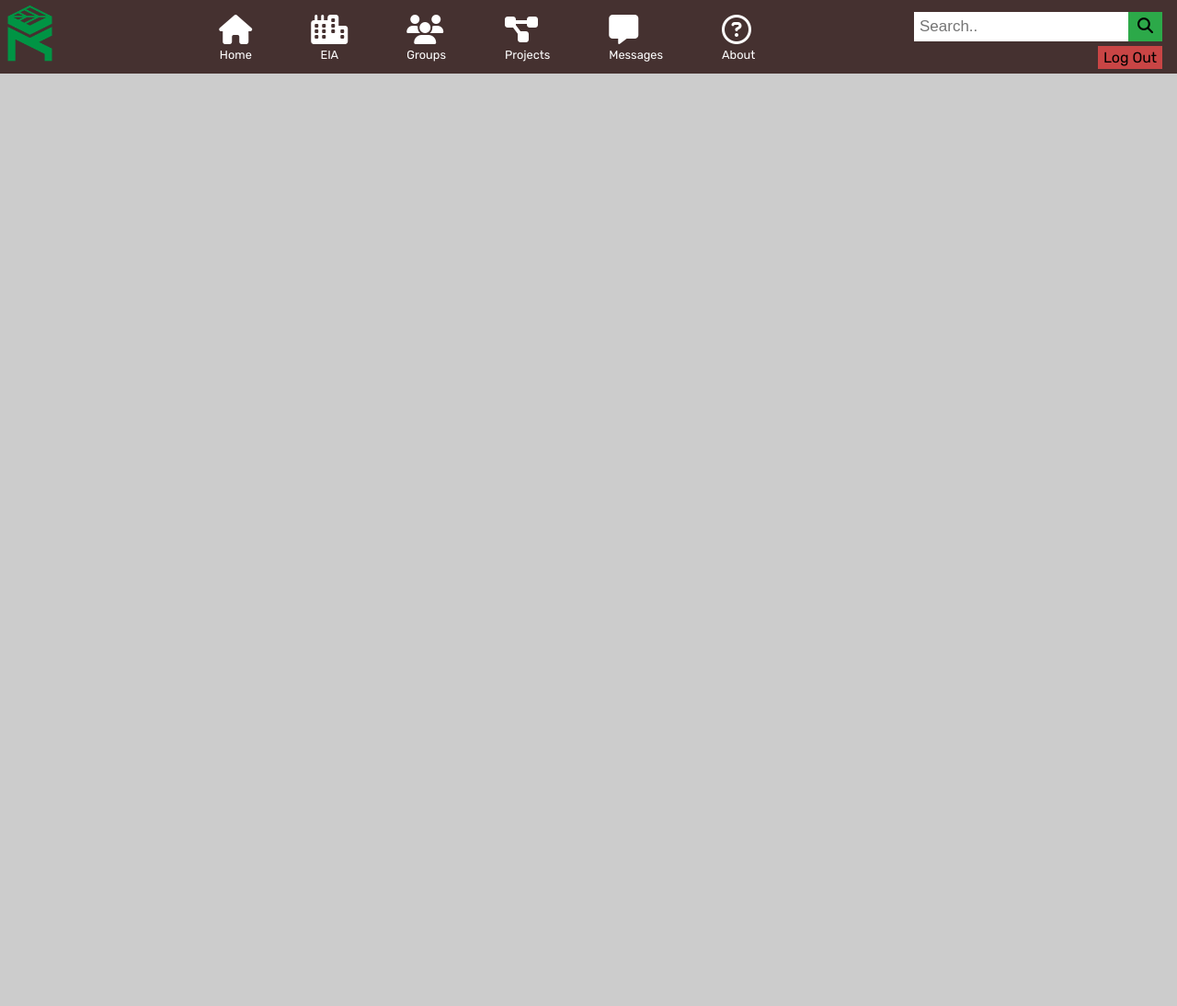
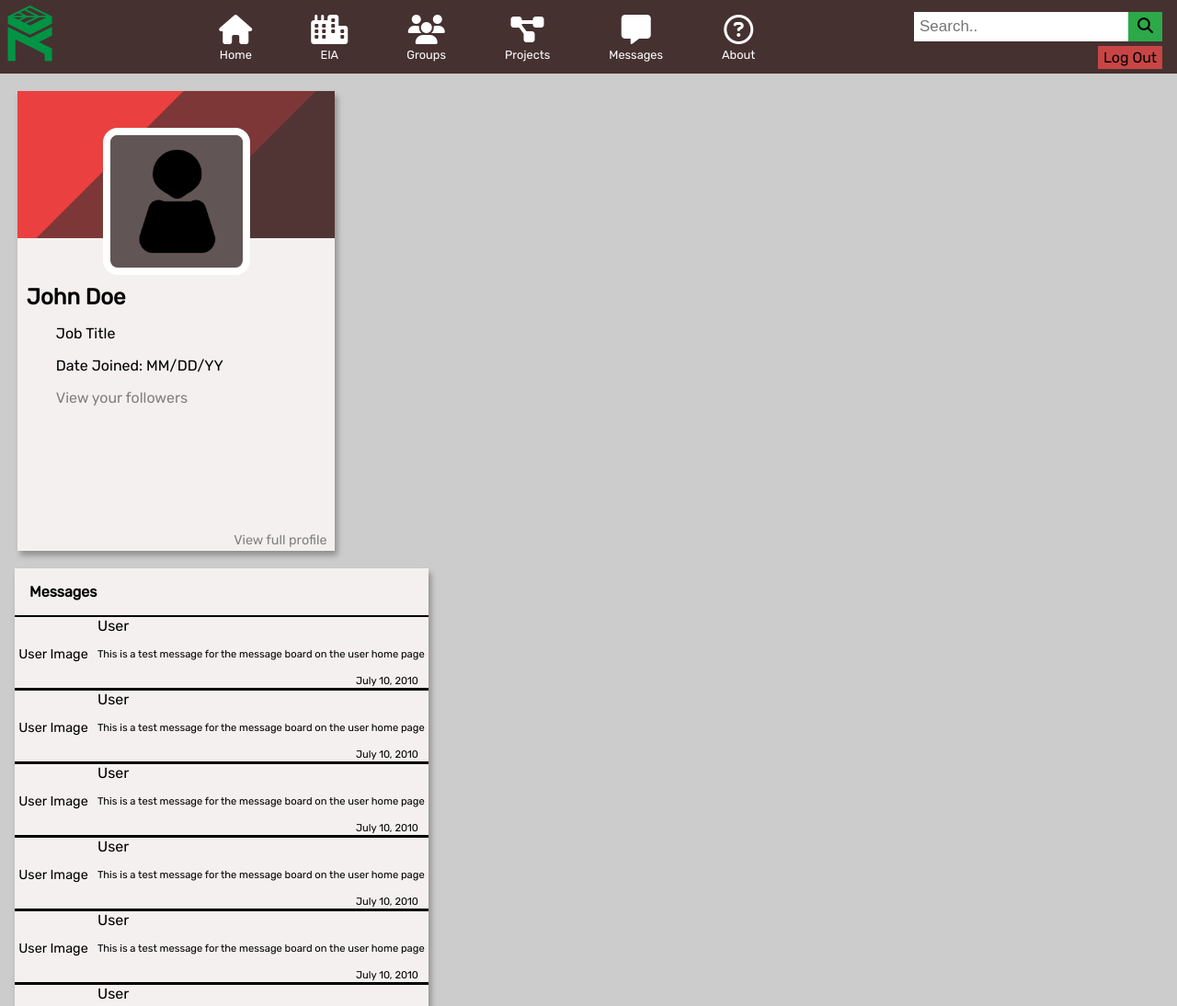
Before and after one commit to Gander-Alexander/redi, a plain HTML site: page html/user-page-section/user-home-page.html in a window 1280 px wide. Shown: the top 1094 px of the page at 92% size. Before the commit the page ends 800 px from the top, so only its background shows below. Drawn offline with Linux system fonts and the light colour scheme; a web font is replaced by a local one.

Commit message:
Added the profile card and the messages board on the home page as well as made a couple arrays in javascript for the data

```diff
--- a/css/Page_Specific_CSS/user-page-section/user-home-page.css
+++ b/css/Page_Specific_CSS/user-page-section/user-home-page.css
@@ -3,7 +3,7 @@ body {
 }
 
 
-
+/* -----------This is for the entire nav bar to set how it looks, it's height and its display type */
 .user-navbar {
     display: flex;
     justify-content: space-between;
@@ -11,26 +11,32 @@ body {
     height: 80px;
 }
 
+/* -------------------------------------------------------------------------------- */
 
 
 
 
-
+/* -----------This is for the logo */
 .logo {
     justify-content: flex-start;
     margin: .3em;
     width: 3.5em;
 }
 
+/* --------------------------------------------------------------------------------- */
 
 
 
+
+
+/* ------------This is for the nav links aka: projects, messages, home page icons and their respective name beneath them */
 .nav-links {
     display: flex;
     justify-content: center;
 }
 
 .nav-links li {
+    text-align: center;
     color: white;
     list-style: none;
     font-size: 2em;
@@ -52,9 +58,10 @@ body {
     color: white;
 }
 
+/* ------------------------------------------------------------------------------ */
 
 
-
+/* ----------This is for the search bar in the nav */
 .user-navbar .search-container {
     justify-content: flex-end;
     float: right;
@@ -83,11 +90,12 @@ body {
     background: rgb(27, 152, 42);
 }
 
+/* -------------------------------------------------------------------- */
 
 
 
 
-
+/* --------This is for the log out button */
 .log-out-button {
     position: absolute;
     right: 16px;
@@ -107,10 +115,196 @@ body {
     color: white;
 }
 
+/* ------------------------------------------------------------------- */
 
 
 
 
+
+
+/* ---------------This is for the user profile card */
+
+.user-profile-card {
+    display: grid;
+    grid-template-columns: 1fr 1fr 1fr;
+    grid-template-rows: 200px 100px 120px;
+
+
+    /* This centers the image using a margin */
+    margin: auto;
+
+    margin: 1.2em;
+
+
+    align-self: center;
+    background-color: rgb(245, 240, 240);
+    box-shadow: 3px 5px 6px rgb(146, 144, 144);
+    width: 345px;
+    height: 500px;
+}
+
+
+
+
+.banner {
+    grid-column: 1 / 4;
+    grid-row: 1 / 1;
+    object-fit: cover;
+    height: 10rem;
+    width: 100%;
+
+}
+
+.profile {
+    height: 10rem;
+    width: 10rem;
+    border: .5rem solid rgb(255, 255, 255);
+    border-radius: 10%;
+    grid-column-start: 2;
+    grid-row: 1 / 2;
+    align-self: end;
+}
+
+
+
+.profile-description-text {
+
+    margin: 1em;
+
+}
+
+
+.profile-description-text p {
+    margin: 1em;
+}
+
+
+
+
+
+
+
+
+/* Places the text where I need it to be on my grid */
+.text {
+
+    padding: .6rem;
+    grid-column: 1 / 4;
+    grid-row: 2 / 3;
+}
+
+
+.view-profile-text {
+    color: grey;
+
+
+    align-self: end;
+    justify-self: end;
+    margin-right: .6em;
+    margin-bottom: .2em;
+    font-size: .9em;
+    grid-column: -3 / -1;
+    grid-row: 4 / 5;
+}
+
+
+.view-profile-text a, .profile-description-text a {
+    color: grey;
+    text-decoration: none;
+}
+
+
+
+.view-profile-text a:hover, .profile-description-text a:hover {
+    color: green;
+}
+
+
+
+
+
+
+
+
+/* ----------------------------------------------------------------------- */
+
+
+
+
+
+
+
+
+
+
+
+
+
+
+
+
+/* This is the section for the message board on the left hand side of the screen below the user profile card */
+
+.messages {
+    margin: 1em;
+    background-color: rgb(245, 240, 240);
+    box-shadow: 3px 5px 6px rgb(146, 144, 144);
+    width: 450px;
+    height: fit-content;
+}
+
+.message-title {
+    padding: 1em;
+
+}
+
+
+
+.message-rectangle {
+    display: grid;
+    grid-template-columns: 90px 90px 90px 90px auto;
+    grid-template-rows: 20px 20px 20px auto;
+
+
+    border-top: black 2px solid;
+    border-bottom: black 1px solid;
+    height: 80px;
+    width: 100%;
+}
+
+
+.user-name {
+    grid-column: 2 / 3;
+}
+
+
+.user-image {
+    font-size: .9em;
+    grid-row: 2 / 4;
+    align-self: center;
+    margin-left: .3em;
+}
+
+
+.message-itself {
+    font-size: .7em;
+    grid-column: 2 / 6;
+    grid-row: 2 / 4;
+    align-self: center;
+}
+
+
+
+.message-date {
+    text-align: center;
+    align-self: end;
+    margin-bottom: .1em;
+    grid-column: 5 / 6;
+    grid-row: 4 / 5;
+    font-size: .7em;
+}
+
+/* --------------------------------------------------------------------------------------- */
 
 
 @media screen and (max-width: 800px) {
--- a/html/user-page-section/user-home-page.html
+++ b/html/user-page-section/user-home-page.html
@@ -70,6 +70,54 @@
 
 
 
+<!-- This section is for the user profile card that will be displayed below the nav bar on the top left side of the screen -->
+<section class="user-profile-card">
+    <img src="../../images/background-tri-color.png" class="banner" alt="Banner Background Image">
+    <img src="../../images/user-profile.png" class="profile" alt="Profile Image">
+   <div class="text">
+ <h1 class="profile-title">John Doe</h1>
+
+
+ <div class="bio-texts">
+
+    <ul class="profile-description-text">
+
+        <p>Job Title</p>
+
+        <p>Date Joined: MM/DD/YY</p>
+
+        <p><a href="">View your followers</a></p>
+
+    </ul>
+
+ </div>
+
+
+
+ </div>
+
+ <div class="profile-links">
+
+ </div>
+
+ <p class="view-profile-text"><a href="">View full profile</a></p>
+</section>
+
+
+<section class="messages">
+    <h4 class="message-title">Messages</h4>
+
+</section>
+
+
+
+
+
+
+
+
+
+<script src="../../js/user-page-section/messages.js"></script>
 </body>
 
 
--- /dev/null
+++ b/js/user-page-section/messages.js
@@ -0,0 +1,165 @@
+// This array will be for the message boards located on the user home page as well as the user profile page
+
+const messages = [
+
+    {
+        userName: 'User',
+        userImage: 'User Image',
+        incomingMessage: 'This is a test message for the message board on the user home page',
+
+        // The date here will have to be changed in the future to a function to allow a date to be properly added to the message itself
+        messageDate: 'July 10, 2010'
+
+    },
+
+    {
+        userName: 'User',
+        userImage: 'User Image',
+        incomingMessage: 'This is a test message for the message board on the user home page',
+
+        // The date here will have to be changed in the future to a function to allow a date to be properly added to the message itself
+        messageDate: 'July 10, 2010'
+
+    },
+
+    {
+        userName: 'User',
+        userImage: 'User Image',
+        incomingMessage: 'This is a test message for the message board on the user home page',
+
+        // The date here will have to be changed in the future to a function to allow a date to be properly added to the message itself
+        messageDate: 'July 10, 2010'
+
+    },
+
+    {
+        userName: 'User',
+        userImage: 'User Image',
+        incomingMessage: 'This is a test message for the message board on the user home page',
+
+        // The date here will have to be changed in the future to a function to allow a date to be properly added to the message itself
+        messageDate: 'July 10, 2010'
+
+    },
+
+    {
+        userName: 'User',
+        userImage: 'User Image',
+        incomingMessage: 'This is a test message for the message board on the user home page',
+
+        // The date here will have to be changed in the future to a function to allow a date to be properly added to the message itself
+        messageDate: 'July 10, 2010'
+
+    },
+
+    {
+        userName: 'User',
+        userImage: 'User Image',
+        incomingMessage: 'This is a test message for the message board on the user home page',
+
+        // The date here will have to be changed in the future to a function to allow a date to be properly added to the message itself
+        messageDate: 'July 10, 2010'
+
+    },
+
+    {
+        userName: 'User',
+        userImage: 'User Image',
+        incomingMessage: 'This is a test message for the message board on the user home page',
+
+        // The date here will have to be changed in the future to a function to allow a date to be properly added to the message itself
+        messageDate: 'July 10, 2010'
+
+    },
+
+    {
+        userName: 'User',
+        userImage: 'User Image',
+        incomingMessage: 'This is a test message for the message board on the user home page',
+
+        // The date here will have to be changed in the future to a function to allow a date to be properly added to the message itself
+        messageDate: 'July 10, 2010'
+
+    },
+
+    {
+        userName: 'User',
+        userImage: 'User Image',
+        incomingMessage: 'This is a test message for the message board on the user home page',
+
+        // The date here will have to be changed in the future to a function to allow a date to be properly added to the message itself
+        messageDate: 'July 10, 2010'
+
+    },
+
+    {
+        userName: 'User',
+        userImage: 'User Image',
+        incomingMessage: 'This is a test message for the message board on the user home page',
+
+        // The date here will have to be changed in the future to a function to allow a date to be properly added to the message itself
+        messageDate: 'July 10, 2010'
+
+    },
+
+    {
+        userName: 'User',
+        userImage: 'User Image',
+        incomingMessage: 'This is a test message for the message board on the user home page',
+
+        // The date here will have to be changed in the future to a function to allow a date to be properly added to the message itself
+        messageDate: 'July 10, 2010'
+
+    },
+
+    {
+        userName: 'User',
+        userImage: 'User Image',
+        incomingMessage: 'This is a test message for the message board on the user home page',
+
+        // The date here will have to be changed in the future to a function to allow a date to be properly added to the message itself
+        messageDate: 'July 10, 2010'
+
+    },
+
+    {
+        userName: 'User',
+        userImage: 'User Image',
+        incomingMessage: 'This is a test message for the message board on the user home page',
+
+        // The date here will have to be changed in the future to a function to allow a date to be properly added to the message itself
+        messageDate: 'July 10, 2010'
+
+    },
+
+    {
+        userName: 'User',
+        userImage: 'User Image',
+        incomingMessage: 'This is a test message for the message board on the user home page',
+
+        // The date here will have to be changed in the future to a function to allow a date to be properly added to the message itself
+        messageDate: 'July 10, 2010'
+
+    },
+
+]
+
+
+
+// Instructions
+// Take the data above and display it as the message board below the user profile card
+let html = ""
+const displayMessages = document.querySelector('.messages')
+
+for (messageData of messages) {
+    html = html + `
+    <div class="message-rectangle" id="message-rectangle">
+        <div class="user-image">${messageData.userImage}</div>
+        <p class="user-name">${messageData.userName}</p>
+        <p class="message-itself">${messageData.incomingMessage}</p>
+        <p class="message-date">${messageData.messageDate}</p>
+    </div>`
+}
+// After the
+
+displayMessages.innerHTML += html
--- /dev/null
+++ b/js/user-page-section/user-post.js
@@ -0,0 +1 @@
+// This is for the user home page so that a user may create/send a post to the site's database
```
Also changed, not shown: images/background-tri-color.png (added), images/user-profile.png (added).
